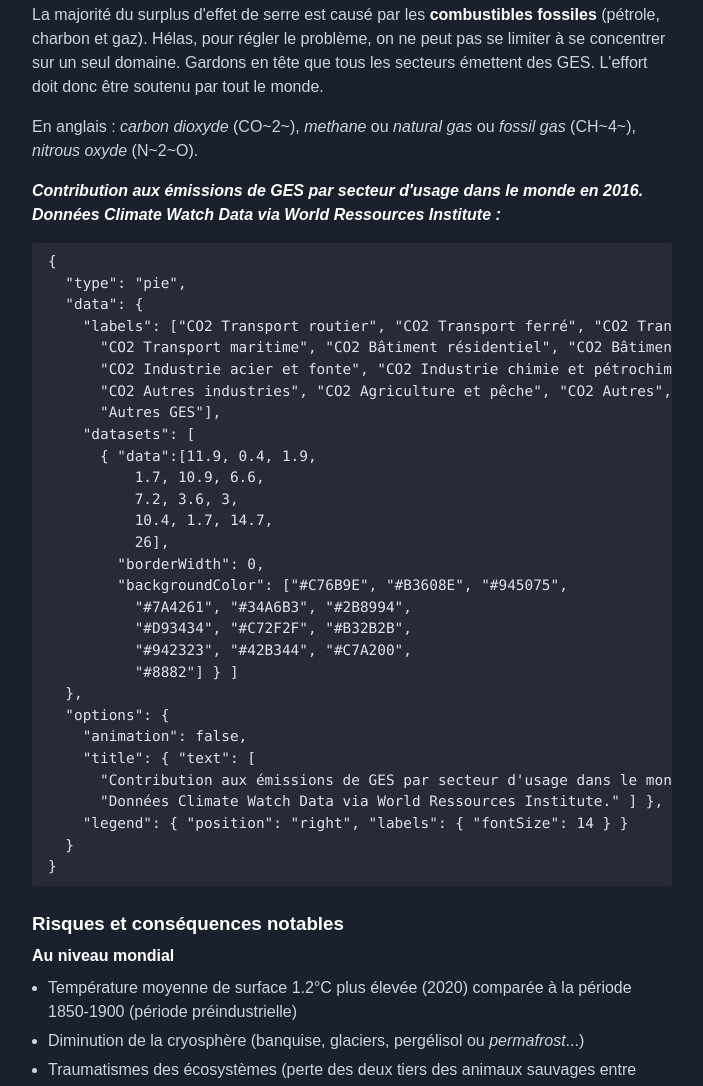
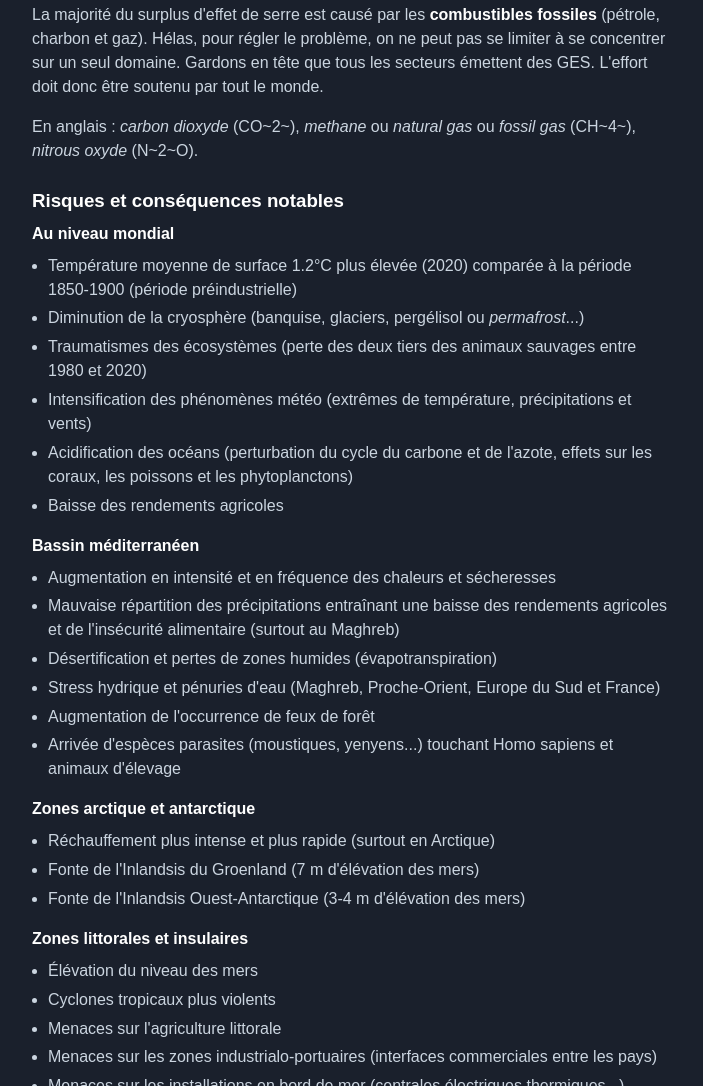
Before and after one commit to ludchieng/aledsheet-perso, an Eleventy site: page src/energie-climat/dereglement-climatique.md in a window 1280 px wide. Shown: the part 1700-2786 px from the top of the page, without its empty margins (288-991 px from the left). Built offline with nearby package versions, Linux system fonts and the light colour scheme; Eleventy itself is replaced by a stand-in of ours; files that its build step writes are made by us from their sources; what markdown-it-attrs, markdown-it-container, markdown-it-sub, markdown-it-sup would draw is missing.

Commit message:
[content] Remove chart

````diff
--- a/src/energie-climat/dereglement-climatique.md
+++ b/src/energie-climat/dereglement-climatique.md
@@ -50,40 +50,6 @@ Contribution à l'effet de serre des GES émis par les activités humaines :
 La majorité du surplus d'effet de serre est causé par les **combustibles fossiles** (pétrole, charbon et gaz). Hélas, pour régler le problème, on ne peut pas se limiter à se concentrer sur un seul domaine. Gardons en tête que tous les secteurs émettent des GES. L'effort doit donc être soutenu par tout le monde.
 
 En anglais : *carbon dioxyde* (CO~2~), *methane* ou *natural gas* ou *fossil gas* (CH~4~), *nitrous oxyde* (N~2~O).
-
-***Contribution aux émissions de GES par secteur d'usage dans le monde en 2016. Données Climate Watch Data via World Ressources Institute :***
-
-```chart
-{
-  "type": "pie",
-  "data": {
-    "labels": ["CO2 Transport routier", "CO2 Transport ferré", "CO2 Transport aérien",
-      "CO2 Transport maritime", "CO2 Bâtiment résidentiel", "CO2 Bâtiment commercial",
-      "CO2 Industrie acier et fonte", "CO2 Industrie chimie et pétrochimie", "CO2 Industrie calcination calcaire (ciment)",
-      "CO2 Autres industries", "CO2 Agriculture et pêche", "CO2 Autres",
-      "Autres GES"],
-    "datasets": [
-      { "data":[11.9, 0.4, 1.9,
-          1.7, 10.9, 6.6,
-          7.2, 3.6, 3,
-          10.4, 1.7, 14.7,
-          26],
-        "borderWidth": 0,
-        "backgroundColor": ["#C76B9E", "#B3608E", "#945075",
-          "#7A4261", "#34A6B3", "#2B8994",
-          "#D93434", "#C72F2F", "#B32B2B",
-          "#942323", "#42B344", "#C7A200",
-          "#8882"] } ]
-  },
-  "options": {
-    "animation": false,
-    "title": { "text": [
-      "Contribution aux émissions de GES par secteur d'usage dans le monde en 2016.",
-      "Données Climate Watch Data via World Ressources Institute." ] },
-    "legend": { "position": "right", "labels": { "fontSize": 14 } }
-  }
-}
-```
 
 
 ### Risques et conséquences notables
````
